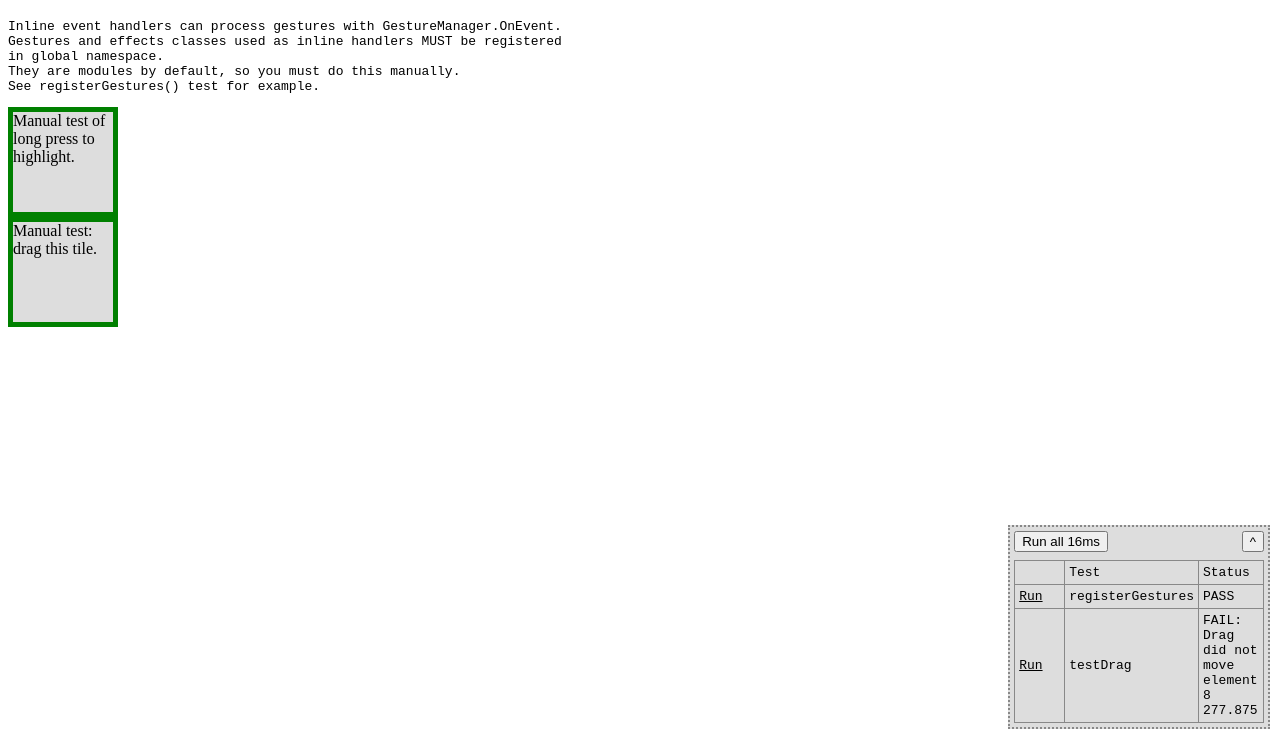
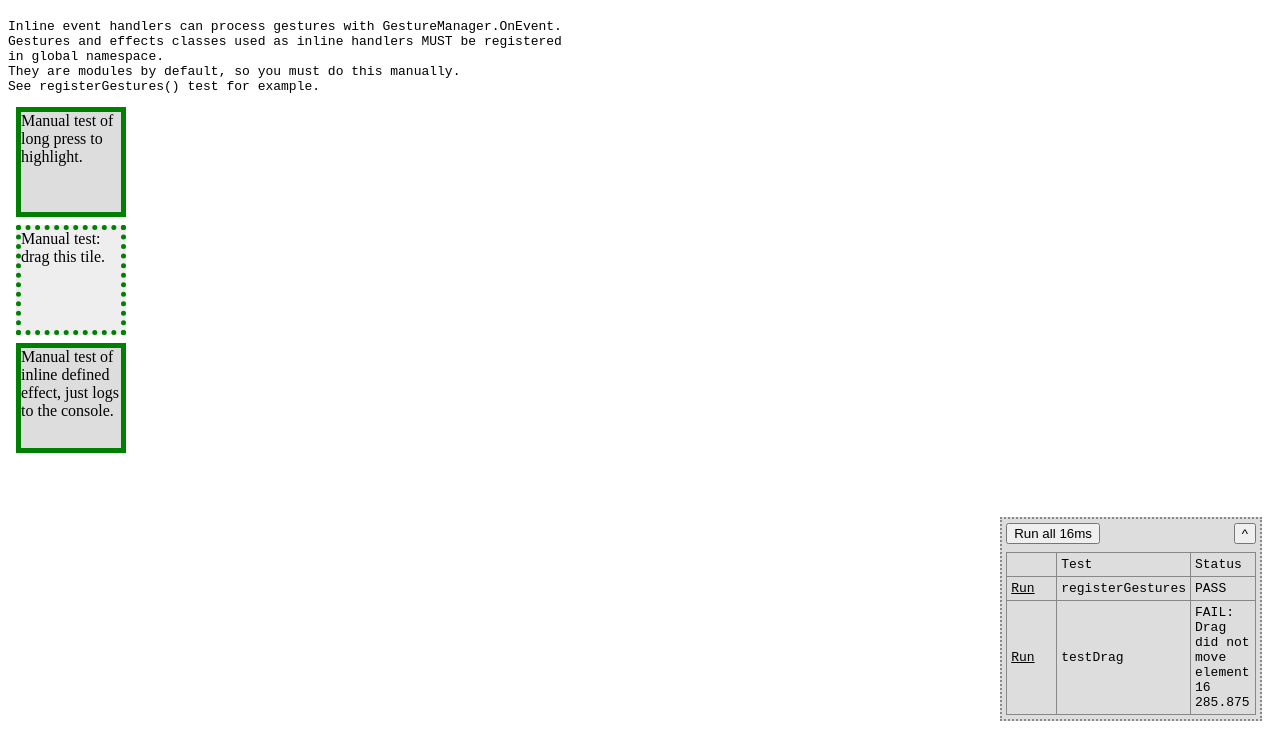
Before and after one commit to atotic/gesturion, a website: page test/testInlineHandler.html in a window 1280 px wide. Both pictures are taken after a click on the button "Run all". Shown: the part 61-800 px from the top of the page. Drawn offline with Linux system fonts and the light colour scheme.

Commit message:
Effect handlers can be simple objects

```diff
--- a/src/gestureManager.js
+++ b/src/gestureManager.js
@@ -462,7 +462,7 @@ Implementation:
     // this contains our options because of bind
     let target = ev.currentTarget;
     gestureOptions ||= {};
-    gestureOptions.effect = new effectProto(effectOptions);
+    gestureOptions.effect = typeof effectProto == 'function' ? new effectProto(effectOptions) : effectProto;
     gestureOptions.inlineHandler = true;
     let gesture = new gestureProto(ev.currentTarget, gestureOptions);
     try {
--- a/src/gestures/gestureHandler.js
+++ b/src/gestures/gestureHandler.js
@@ -50,8 +50,17 @@ export default class GestureHandler {
     this.#element = element;
     if (options) {
       if ('effect' in options) {
+        if (options.effect.gestureOptionOverrides)
         options = {...options, ...options.effect.gestureOptionOverrides()};
         this.options.effect = options.effect;
+        for (let p of Object.getOwnPropertyNames(GestureEffect.prototype)
+) {
+          // Define required methods not defined by options.effect
+          if (p != 'constructor' && !(p in this.options.effect)) {
+            console.warn("GestureEffect did not define a function", p);
+            this.options.effect[p] = () => {};
+          }
+        }
       }
       if ('preventTextSelection' in options)
         this.options.preventTextSelection = options.preventTextSelection;
--- a/test/testInlineHandler.html
+++ b/test/testInlineHandler.html
@@ -3,6 +3,9 @@
 <meta name="viewport" content="width=device-width, initial-scale=1">
 <title>Inline event handlers</title>
 <style>
+  div {
+    margin: 8px;
+  }
 </style>
 <h1>GestureManager.OnEvent </h1>
 <pre style="white-space:pre-wrap">Inline event handlers can process gestures with GestureManager.OnEvent.
@@ -18,10 +21,17 @@ See registerGestures() test for example.
   Manual test of long press to highlight.
 </div>
 <div id="d2"
-  style="width:100px;height:100px;border:5px solid green;background:#ddd"
+  style="width:100px;height:100px;border:5px dotted green;background:#eee"
   onpointerdown="GestureManager.OnEvent(event, DragGesture, DragEffect)"
 >
   Manual test: drag this tile.
+</div>
+
+<div id="d3"
+  style="width:100px;height:100px;border:5px solid green;background:#ddd"
+  onpointerdown="GestureManager.OnEvent(event, DragGesture, {activeStart: _ => {console.log('activeStart')}})"
+>
+  Manual test of inline defined effect, just logs to the console.
 </div>
 
 <script type="module">
```
Also changed, not shown: README.md.
